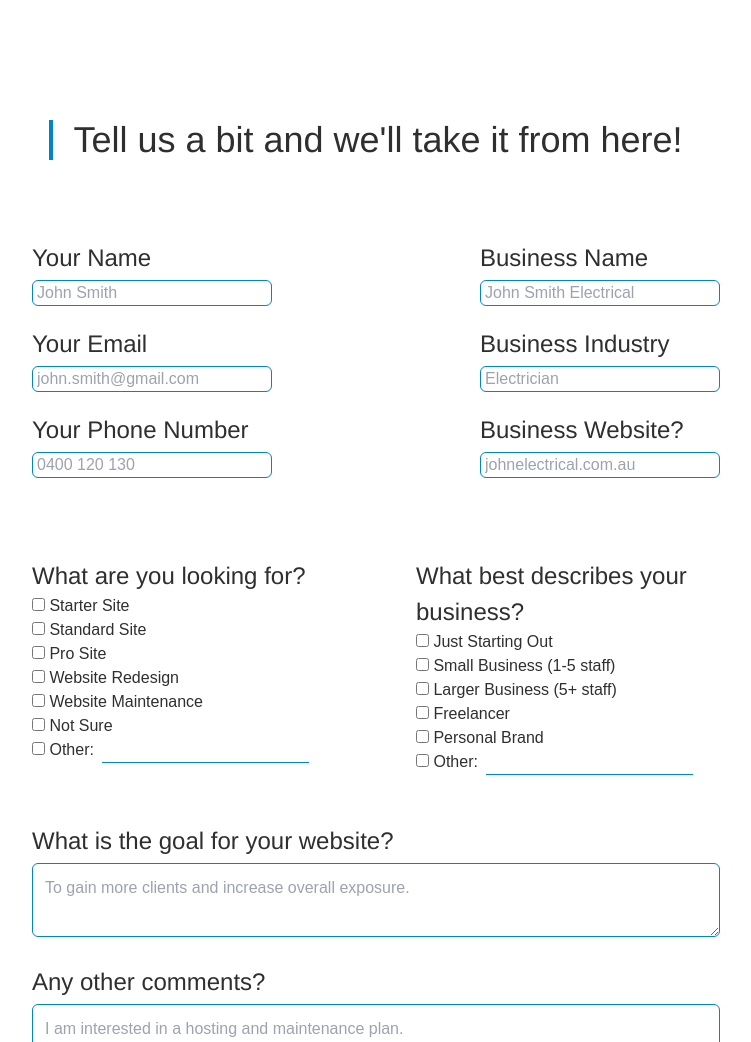
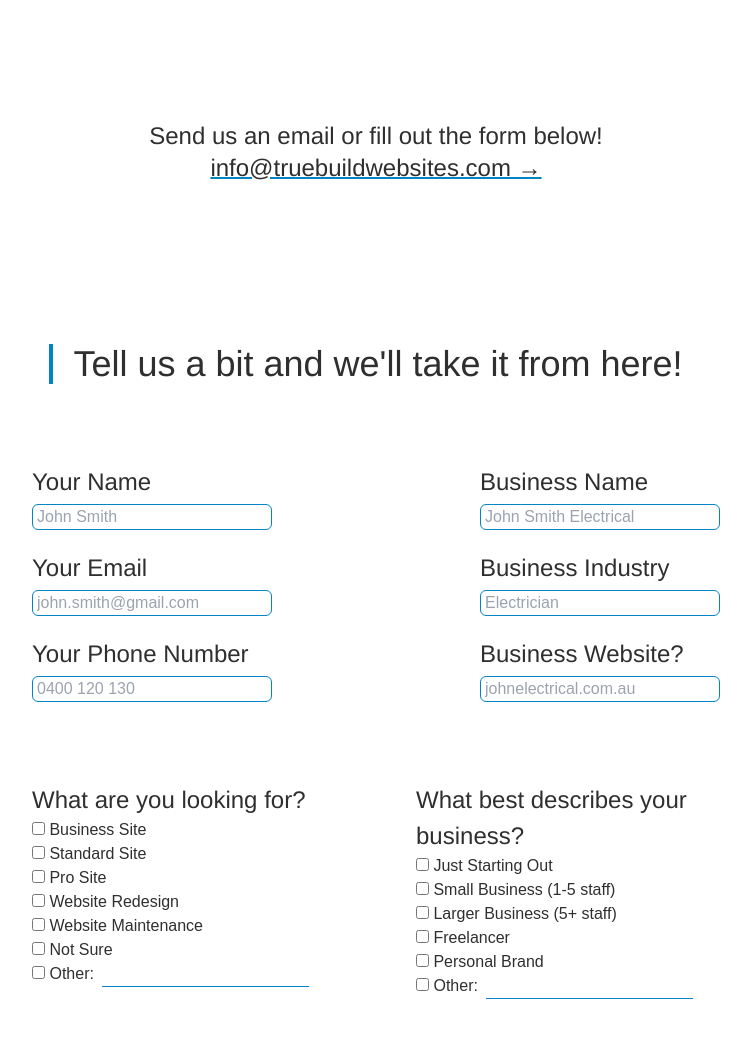
Before and after one commit to arendunn/truebuildwebsites, a plain HTML site: page contact.html in a window 1280 px wide. Shown: the part 680-1722 px from the top of the page, without its empty margins (264-1015 px from the left). Drawn offline with nearby package versions, Linux system fonts and the light colour scheme.

Commit message:
Contact update

```diff
--- a/contact.html
+++ b/contact.html
@@ -44,7 +44,11 @@
             <h1 class="fade-in text-5xl border-l-4 border-sky-600 px-5">Contact</h1>
         </section>
         <section class="fade-in contact flex justify-center items-center flex-col pt-40">
-            <h1 class="text-4xl border-l-4 border-sky-600 px-5">Tell us a bit and we'll take it from here!</h1>
+            <h2 class="text-2xl">Send us an email or fill out the form below!</h2>
+            <a class="text-2xl underline decoration-sky-600 decoration-2 underline-offset-3" href="mailto:info@truebuildwebsites.com">
+                info@truebuildwebsites.com &rarr;
+            </a>
+            <h1 class="text-4xl border-l-4 border-sky-600 px-5 mt-40">Tell us a bit and we'll take it from here!</h1>
             <form class="py-10" action="https://formspree.io/f/manjnnal" method="POST">
                 <div class="sm:flex justify-between py-10">
                     <div class="flex flex-col items-center w-80">
@@ -95,7 +99,7 @@
                     <div class="px-10 pt-10 sm:w-1/2">
                         <label>What are you looking for?</label>
                         <div class="flex flex-col justify-center pb-5">
-                            <label class="sub"><input type="checkbox" name="lookingFor[]" value="Starter Site"> Starter Site</label>
+                            <label class="sub"><input type="checkbox" name="lookingFor[]" value="Business Site"> Business Site</label>
                             <label class="sub"><input type="checkbox" name="lookingFor[]" value="Standard Site"> Standard Site</label>
                             <label class="sub"><input type="checkbox" name="lookingFor[]" value="Pro Site"> Pro Site</label>
                             <label class="sub"><input type="checkbox" name="lookingFor[]" value="Redesign"> Website Redesign</label>
```
